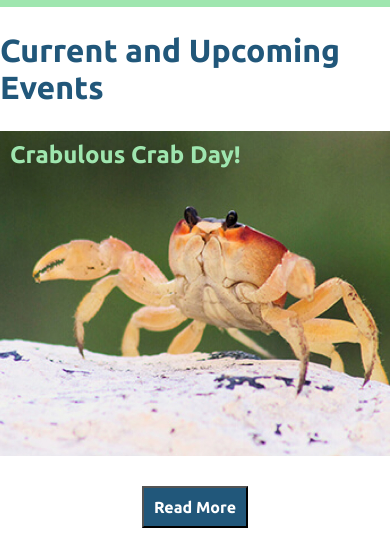
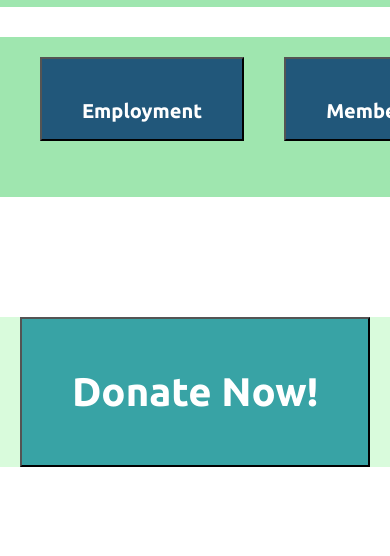
Before and after one commit to Evan507/Emichel_Final, a plain HTML site: page deploy/index.html in a window 390 px wide. Shown: the part 236-792 px from the top of the page. Drawn offline with Linux system fonts and the light colour scheme.

Commit message:
mobile nav added

```diff
--- a/deploy/index.html
+++ b/deploy/index.html
@@ -77,6 +77,19 @@
  </section>
 
     <script src="js/scripts-min.js"></script>
+
+    <section id="mobile">
+    <div id="sidecenter">
+        <button>Employment</button>
+        <button>Membership
+        </button>
+        <i class="fas fa-caret-down"></i>
+    </div>
+
+    <div id="MobDon">
+        <button>Donate Now!</button>
+    </div>
+    </section>
 
     <section id="hero">
 
--- a/dev/scss/sections/_hero.scss
+++ b/dev/scss/sections/_hero.scss
@@ -4,13 +4,19 @@
         color: $lightnavy;
         margin-bottom: 25px;
         margin-top: 25px;
+
+        display: none;
+
+        @include md{
+            display: flex;
+        }
     }
 
  #mainhero{
      padding-top: 10px;
      padding-left: 10px;
      border-bottom: 2px solid lighter;
-     color: $ligher;
+     color: $pale;
     background-image: url("../img/crab.jpg");
 
     height: 315px;
--- /dev/null
+++ b/dev/scss/sections/_mobilenav.scss
@@ -0,0 +1,51 @@
+#mobile{
+
+    @include md{
+        display: none;
+    }
+
+    #sidecenter{
+
+        height: 120px;
+        margin-top: 30px;
+        margin-bottom: 120px;
+        padding: 20px;
+        display: flex;
+        background-color: $ligher;
+
+
+        justify-content: space-around;
+        align-content: center;
+
+
+      button{
+          height: 80px;
+          margin-left: 20px;
+          margin-right: 20px;
+          padding: 40px;
+          font-size: rem-calc(20);
+      }
+
+
+        i{
+            color: $lightnavy;
+            font-size: 100px;
+        }
+    }
+
+    #MobDon{
+        display: flex;
+        justify-content: center;
+        button{
+            padding: 50px;
+            font-size: rem-calc(40);
+            background-color: $turk;
+        }
+
+   margin-bottom: 120px;
+
+        background-color: $pale;
+
+
+    }
+}
--- a/dev/scss/styles.scss
+++ b/dev/scss/styles.scss
@@ -26,3 +26,4 @@
 @import "sections/_donate";
 @import "sections/_plant";
 @import "sections/_lecture";
+@import "sections/_mobilenav";
```
Also changed, not shown: deploy/css/styles.css, 3 other files.
